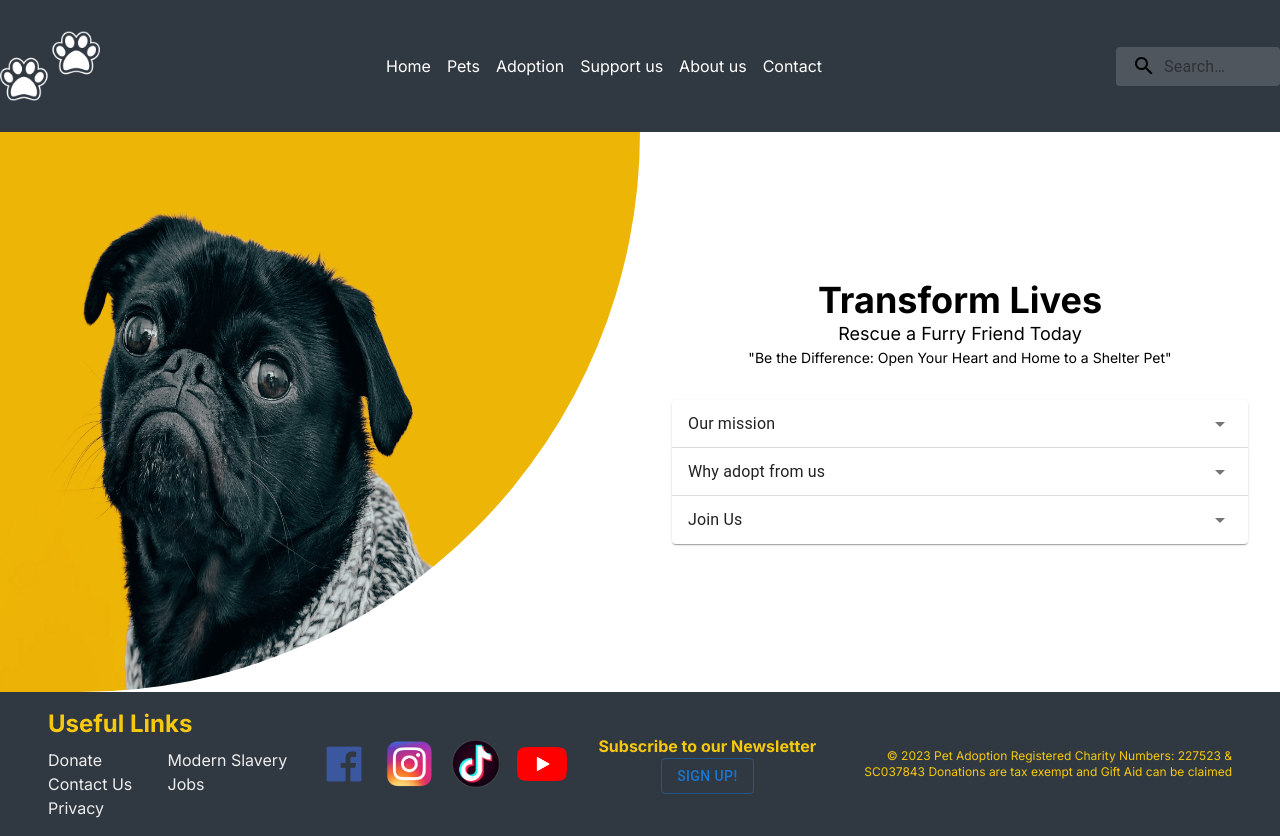
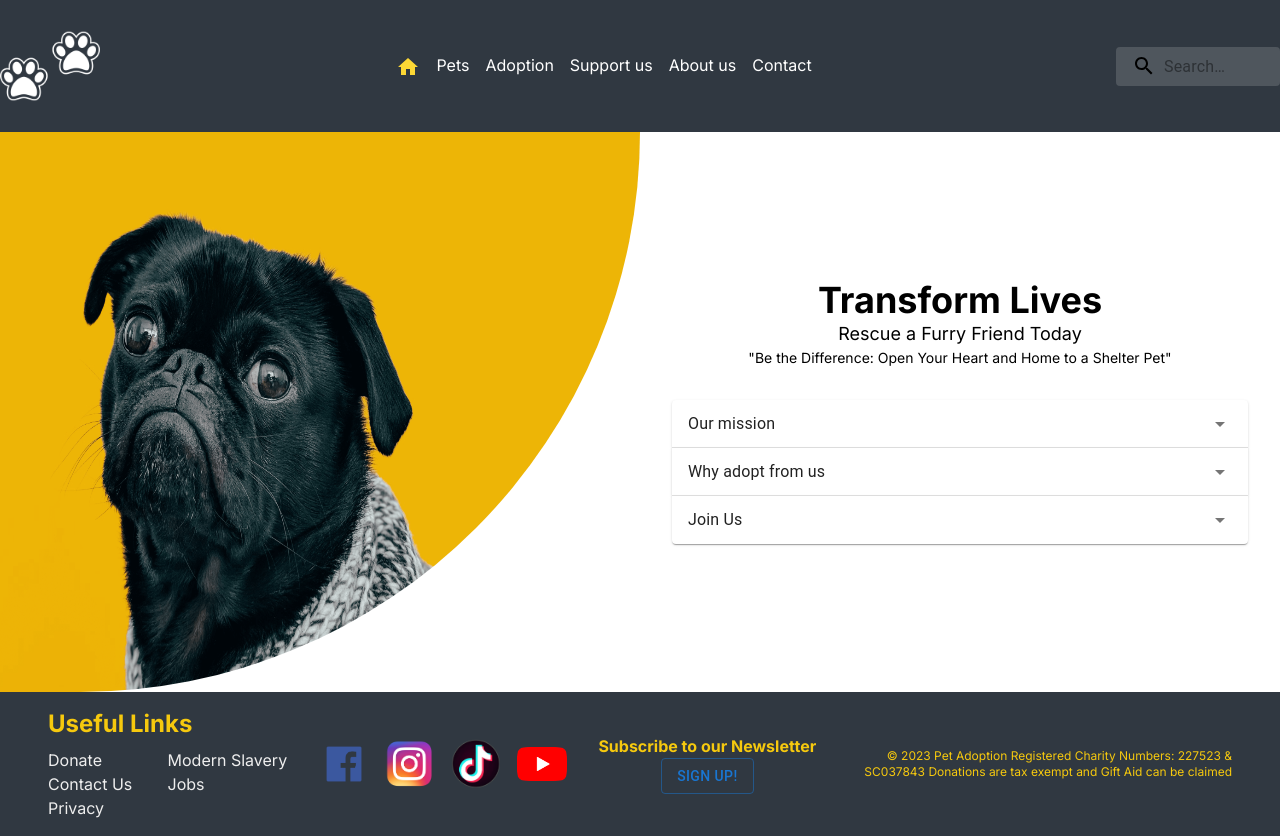
Before and after one commit to MauroT11/PetAddoption, a Next.js app: page / in a window 1280 px wide. Built offline with nearby package versions, Linux system fonts and the light colour scheme.

Commit message:
add home icon

```diff
--- a/src/components/Header.jsx
+++ b/src/components/Header.jsx
@@ -5,14 +5,19 @@ import Image from 'next/image';
 import logoImage from '../../public/paws_logo.png';
 import * as React from 'react';
 import { styled, alpha } from '@mui/material/styles';
-import AppBar from '@mui/material/AppBar';
 import Box from '@mui/material/Box';
-import Toolbar from '@mui/material/Toolbar';
-import IconButton from '@mui/material/IconButton';
-import Typography from '@mui/material/Typography';
 import InputBase from '@mui/material/InputBase';
-import MenuIcon from '@mui/icons-material/Menu';
 import SearchIcon from '@mui/icons-material/Search';
+import { yellow } from '@mui/material/colors';
+import SvgIcon from '@mui/material/SvgIcon';
+
+function HomeIcon(props) {
+  return (
+    <SvgIcon {...props}>
+      <path d="M10 20v-6h4v6h5v-8h3L12 3 2 12h3v8z" />
+    </SvgIcon>
+  );
+}
 
 const Search = styled('div')(({ theme }) => ({
   position: 'relative',
@@ -74,7 +79,7 @@ export default function Header() {
           <ul className="flex space-x-4">
             <li>
               <Link href="/">
-                <span className="text-white hover:text-[#F6C90E]">Home</span>
+                <HomeIcon sx={{ color: yellow[600] }} />
               </Link>
             </li>
             <li>
```
